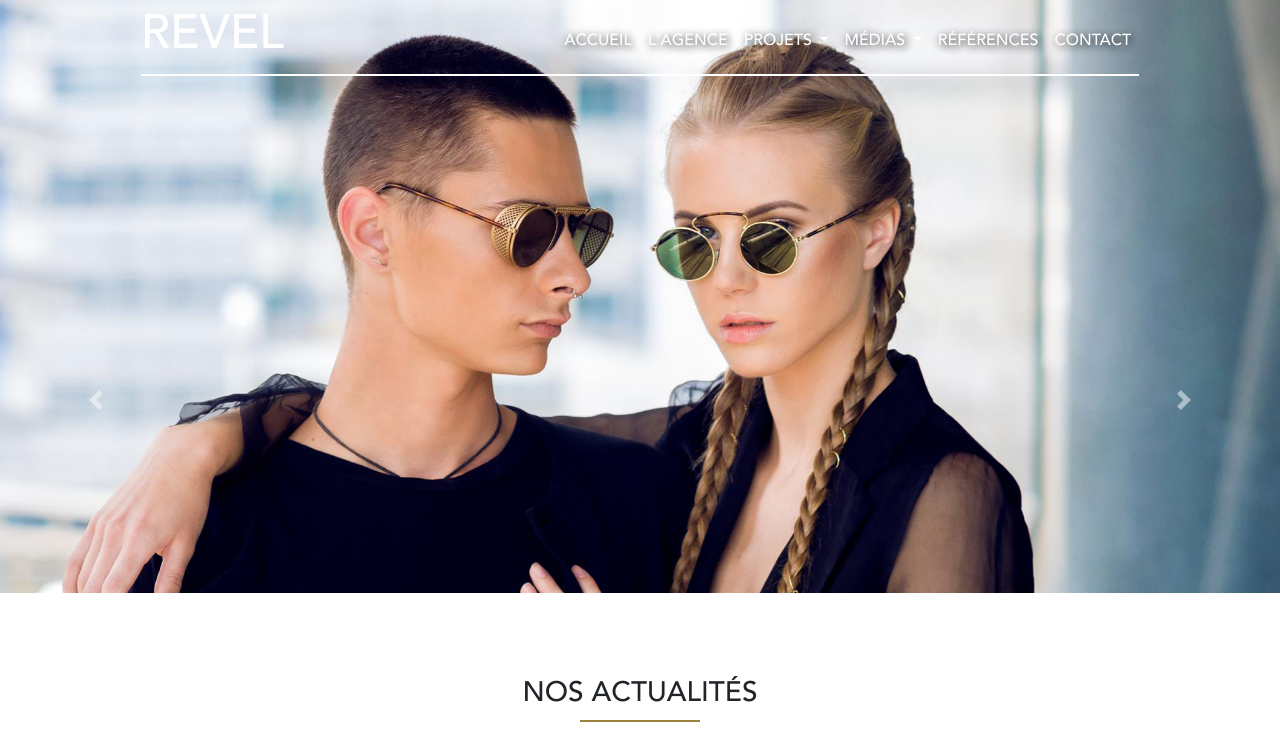
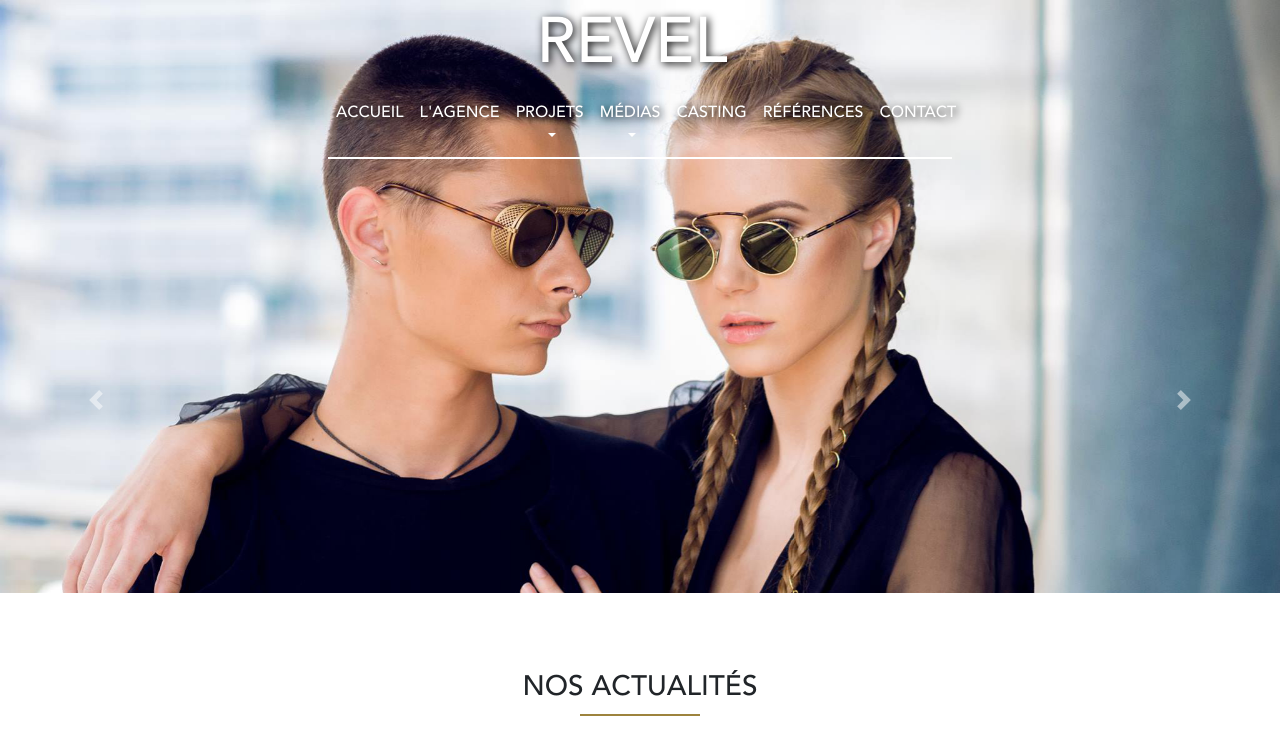
Before and after one commit to mercadev/site-revel-v0, a plain HTML site: page index.html in a window 1280 px wide. Shown: the top 746 px of the page. Drawn offline with nearby package versions, Linux system fonts and the light colour scheme; grey boxes are pictures that could not be loaded.

Commit message:
add new header

```diff
--- a/header.html
+++ b/header.html
@@ -37,6 +37,9 @@
         </div>
       </li>
 <li class="nav-item active">
+<a class="nav-link" href="#">Casting</a>
+</li>
+<li class="nav-item active">
 <a class="nav-link" href="#">Références</a>
 </li>
 <li class="nav-item active">
--- a/style.css
+++ b/style.css
@@ -48,15 +48,30 @@ margin-bottom: 1%;
 .nav-container{
 border-bottom:  2px solid white;
 display: flex;
+flex-direction: column;
+justify-content: center;
 align-content: space-between;
-width: 100%;
-margin-right: 10%;
-margin-left: 10%;
+width: 50%;
+text-align: center;
+margin-right: auto;
+margin-left: auto;
 }
 
 .navbar.navbar-expand-lg.navbar-light.navbar-fixed-top.fixed-top{
 	text-transform: uppercase;
 	width: 100%;
+}
+
+.navbar-expand-lg .navbar-nav {
+    -ms-flex-direction: row;
+    flex-direction: row;
+    justify-content: center;
+    align-content: space-between;
+}
+
+.ml-auto, .mx-auto {
+    margin-left: auto;
+    margin-right: auto;
 }
 
 .navbar-light .navbar-nav .active > .nav-link, .navbar-light .navbar-nav .nav-link.active, .navbar-light .navbar-nav .nav-link.show, .navbar-light .navbar-nav .show > .nav-link {
@@ -73,7 +88,12 @@ width: 100%;
 
 #title-revel{
 	color: white;
-	font-size: 3rem;
+    width: 100%;
+    margin-left: auto;
+    margin-right: auto;
+    text-align: center;
+	font-size: 4rem;
+    text-shadow: 2px 2px 8px black;
 }
 
 .navbar-brand {
@@ -192,7 +212,7 @@ font-size: 22px;
 
 .carousel-caption {
 position: absolute;
-    right: 15%;
+right: 15%;
 bottom: 30%;
 left: 15%;
 z-index: 10;
@@ -241,16 +261,17 @@ width: 100%;
 }
 
 #carouselExampleIndicators{
-margin-bottom: 3%;
+margin-bottom: 0%;
 }
 .news-title{
 text-transform: uppercase;
+margin-top: 2rem;
 }
 .card-deck {
 width: 90%;
 margin-right:auto;
 margin-left:auto;
-margin-top:2rem;
+margin-top:0;
 margin-bottom:6rem;}
 
 #title-footer {
```
